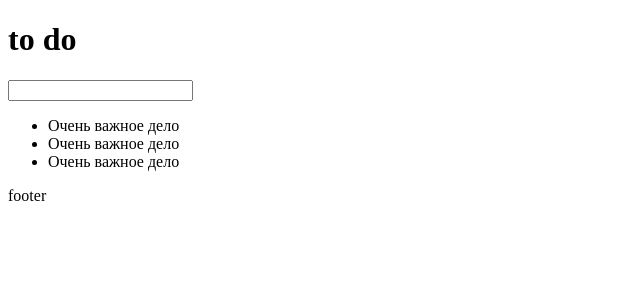
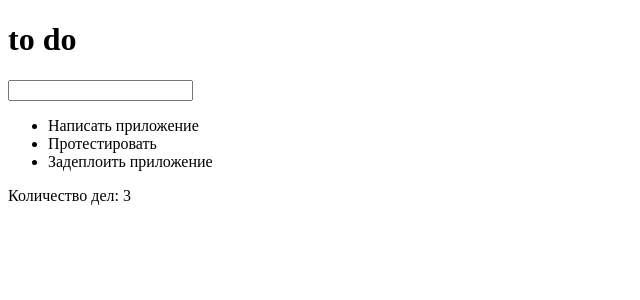
Before and after one commit to WebHeroSchool/Jem_todo, a React (Create React App) app: page / in a window 1280 px wide. Shown: the top 300 px of the page, without its empty margins (0-640 px from the left). Built offline with nearby package versions, Linux system fonts and the light colour scheme.

Commit message:
worked with props, changed to do list

```diff
--- a/src/components/App/App.js
+++ b/src/components/App/App.js
@@ -9,7 +9,8 @@ const App = () => (<div>
     <h1>to do</h1>
     <InputItem />
     <ItemList />
-    <Footer />
+    <Footer count={3} />
 </div>)
 
+
 export {App}
--- a/src/components/Footer/index.js
+++ b/src/components/Footer/index.js
@@ -1,8 +1,9 @@
 import React from "react";
 
 
-const Footer = () => (<footer>
-    footer
+const Footer = ( {count} ) => (<footer>
+    Количество дел: {count}
 </footer>)
 
+
 export default Footer
--- a/src/components/Item/index.js
+++ b/src/components/Item/index.js
@@ -1,5 +1,5 @@
 import React from "react";
 
-const Item = () => (<span>Очень важное дело</span>)
+const Item = ({itemToDo}) => (<span>{itemToDo}</span>)
 
 export default Item
--- a/src/components/ItemList/index.js
+++ b/src/components/ItemList/index.js
@@ -4,9 +4,9 @@ import Item from "../Item"
 
 
 const ItemList = () => (<ul>
-    <li><Item/></li>
-    <li><Item/></li>
-    <li><Item /></li>
+    <li><Item itemToDo={"Написать приложение"} /></li>
+    <li><Item itemToDo={"Протестировать"}/></li>
+    <li><Item itemToDo={"Задеплоить приложение"}/></li>
 </ul>)
 
 export default ItemList
```
